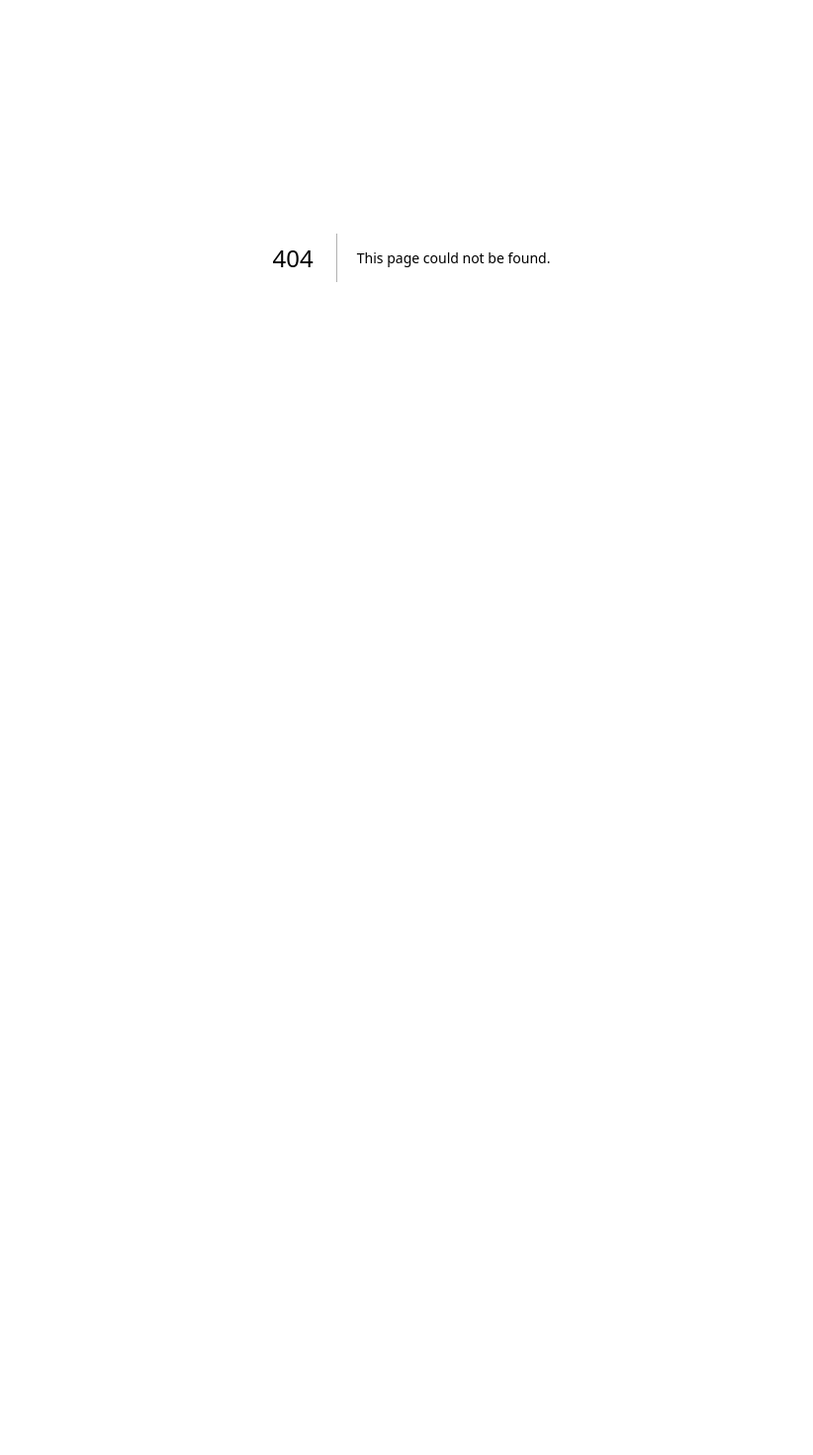
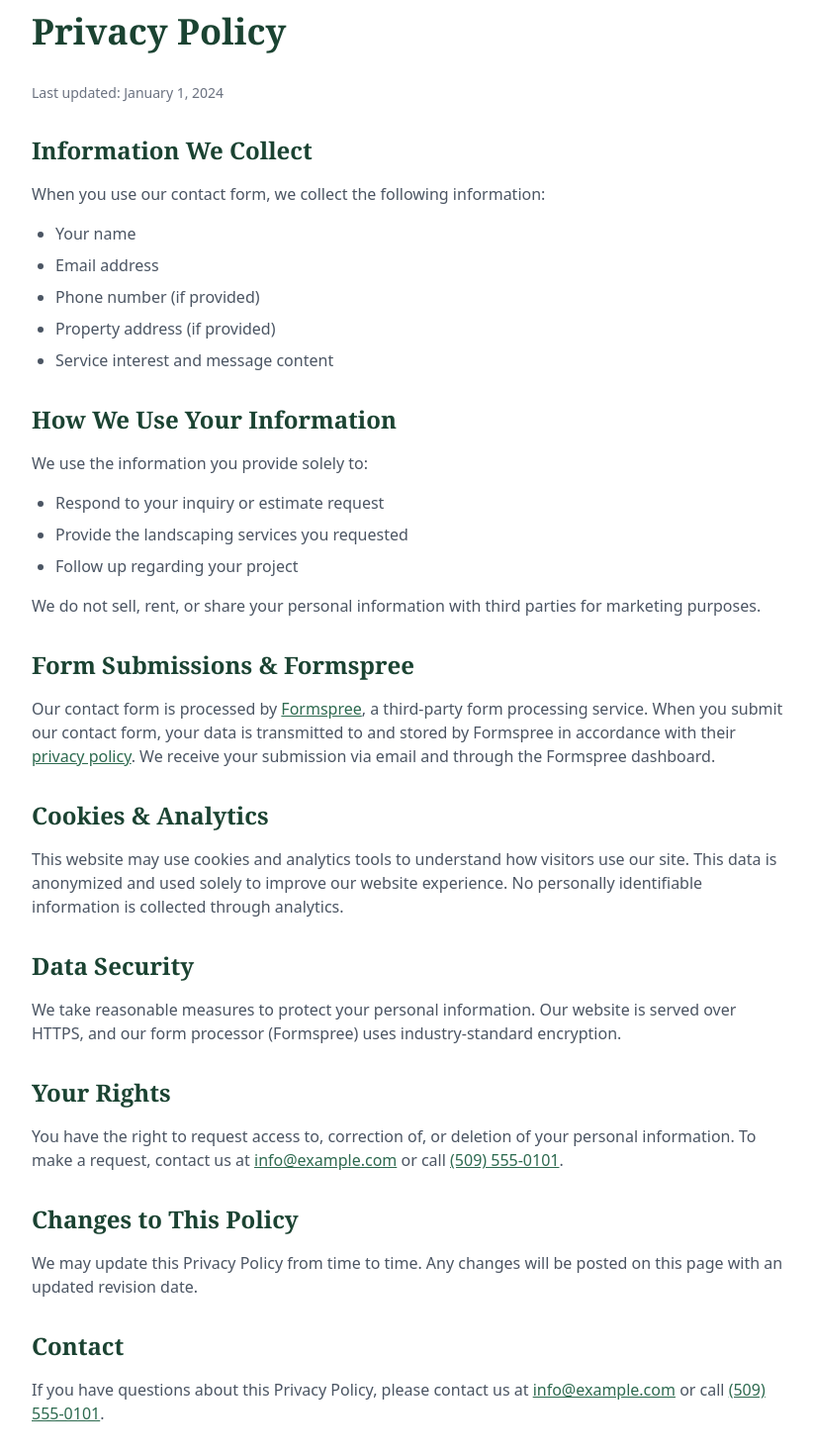
Before and after one commit to AutoRepHero/landscaper-demo, a Next.js app: page /privacy in a window 1280 px wide. Before the commit this address had no page. Shown: the part 140-1610 px from the top of the page at 99% size, without its empty margins (224-1046 px from the left). Before the commit the page ends 800 px from the top, so only its background shows below. Built offline with nearby package versions, Linux system fonts and the light colour scheme.

Commit message:
Create page.tsx

```diff
--- /dev/null
+++ b/src/app/privacy/page.tsx
@@ -0,0 +1,142 @@
+import Header from "@/components/Header";
+import Footer from "@/components/Footer";
+import type { Metadata } from "next";
+
+export const metadata: Metadata = {
+  title: "Privacy Policy | Spokane Landscaping",
+  description: "Privacy policy for Spokane Landscaping. Learn how we collect, use, and protect your information.",
+};
+
+export default function PrivacyPage() {
+  return (
+    <>
+      <Header />
+      <main className="py-20 px-6 bg-white">
+        <div className="max-w-3xl mx-auto prose prose-gray">
+          <h1 className="font-heading text-4xl font-bold text-brand-dark mb-8">
+            Privacy Policy
+          </h1>
+          <p className="text-sm text-gray-500 mb-8">Last updated: January 1, 2024</p>
+
+          <h2 className="font-heading text-2xl font-bold text-brand-dark mt-8 mb-4">
+            Information We Collect
+          </h2>
+          <p className="text-gray-600 mb-4">
+            When you use our contact form, we collect the following information:
+          </p>
+          <ul className="list-disc pl-6 text-gray-600 mb-4 space-y-2">
+            <li>Your name</li>
+            <li>Email address</li>
+            <li>Phone number (if provided)</li>
+            <li>Property address (if provided)</li>
+            <li>Service interest and message content</li>
+          </ul>
+
+          <h2 className="font-heading text-2xl font-bold text-brand-dark mt-8 mb-4">
+            How We Use Your Information
+          </h2>
+          <p className="text-gray-600 mb-4">
+            We use the information you provide solely to:
+          </p>
+          <ul className="list-disc pl-6 text-gray-600 mb-4 space-y-2">
+            <li>Respond to your inquiry or estimate request</li>
+            <li>Provide the landscaping services you requested</li>
+            <li>Follow up regarding your project</li>
+          </ul>
+          <p className="text-gray-600 mb-4">
+            We do not sell, rent, or share your personal information with third
+            parties for marketing purposes.
+          </p>
+
+          <h2 className="font-heading text-2xl font-bold text-brand-dark mt-8 mb-4">
+            Form Submissions & Formspree
+          </h2>
+          <p className="text-gray-600 mb-4">
+            Our contact form is processed by{" "}
+            <a
+              href="https://formspree.io"
+              className="text-brand-green underline"
+              target="_blank"
+              rel="noopener noreferrer"
+            >
+              Formspree
+            </a>
+            , a third-party form processing service. When you submit our contact
+            form, your data is transmitted to and stored by Formspree in
+            accordance with their{" "}
+            <a
+              href="https://formspree.io/legal/privacy-policy"
+              className="text-brand-green underline"
+              target="_blank"
+              rel="noopener noreferrer"
+            >
+              privacy policy
+            </a>
+            . We receive your submission via email and through the Formspree
+            dashboard.
+          </p>
+
+          <h2 className="font-heading text-2xl font-bold text-brand-dark mt-8 mb-4">
+            Cookies & Analytics
+          </h2>
+          <p className="text-gray-600 mb-4">
+            This website may use cookies and analytics tools to understand how
+            visitors use our site. This data is anonymized and used solely to
+            improve our website experience. No personally identifiable
+            information is collected through analytics.
+          </p>
+
+          <h2 className="font-heading text-2xl font-bold text-brand-dark mt-8 mb-4">
+            Data Security
+          </h2>
+          <p className="text-gray-600 mb-4">
+            We take reasonable measures to protect your personal information.
+            Our website is served over HTTPS, and our form processor (Formspree)
+            uses industry-standard encryption.
+          </p>
+
+          <h2 className="font-heading text-2xl font-bold text-brand-dark mt-8 mb-4">
+            Your Rights
+          </h2>
+          <p className="text-gray-600 mb-4">
+            You have the right to request access to, correction of, or deletion
+            of your personal information. To make a request, contact us at{" "}
+            <a href="mailto:info@example.com" className="text-brand-green underline">
+              info@example.com
+            </a>{" "}
+            or call{" "}
+            <a href="tel:5095550101" className="text-brand-green underline">
+              (509) 555-0101
+            </a>
+            .
+          </p>
+
+          <h2 className="font-heading text-2xl font-bold text-brand-dark mt-8 mb-4">
+            Changes to This Policy
+          </h2>
+          <p className="text-gray-600 mb-4">
+            We may update this Privacy Policy from time to time. Any changes
+            will be posted on this page with an updated revision date.
+          </p>
+
+          <h2 className="font-heading text-2xl font-bold text-brand-dark mt-8 mb-4">
+            Contact
+          </h2>
+          <p className="text-gray-600">
+            If you have questions about this Privacy Policy, please contact us
+            at{" "}
+            <a href="mailto:info@example.com" className="text-brand-green underline">
+              info@example.com
+            </a>{" "}
+            or call{" "}
+            <a href="tel:5095550101" className="text-brand-green underline">
+              (509) 555-0101
+            </a>
+            .
+          </p>
+        </div>
+      </main>
+      <Footer />
+    </>
+  );
+}
```
